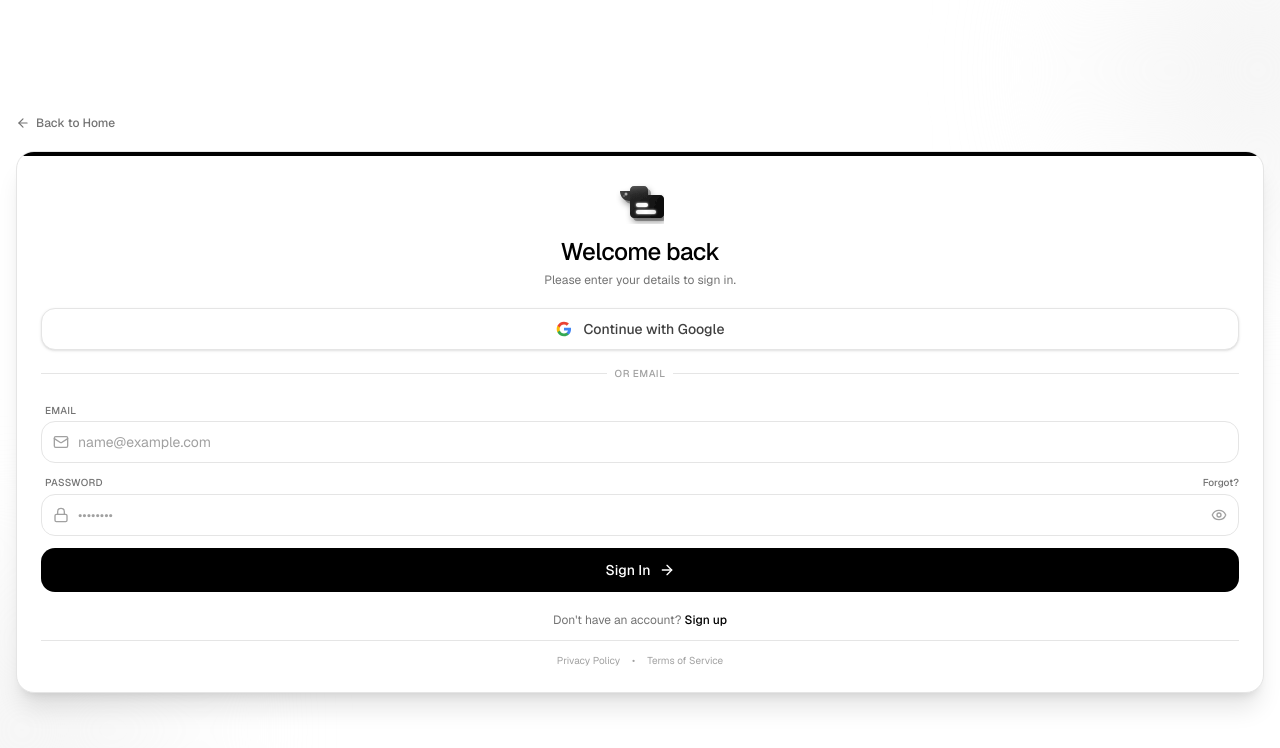
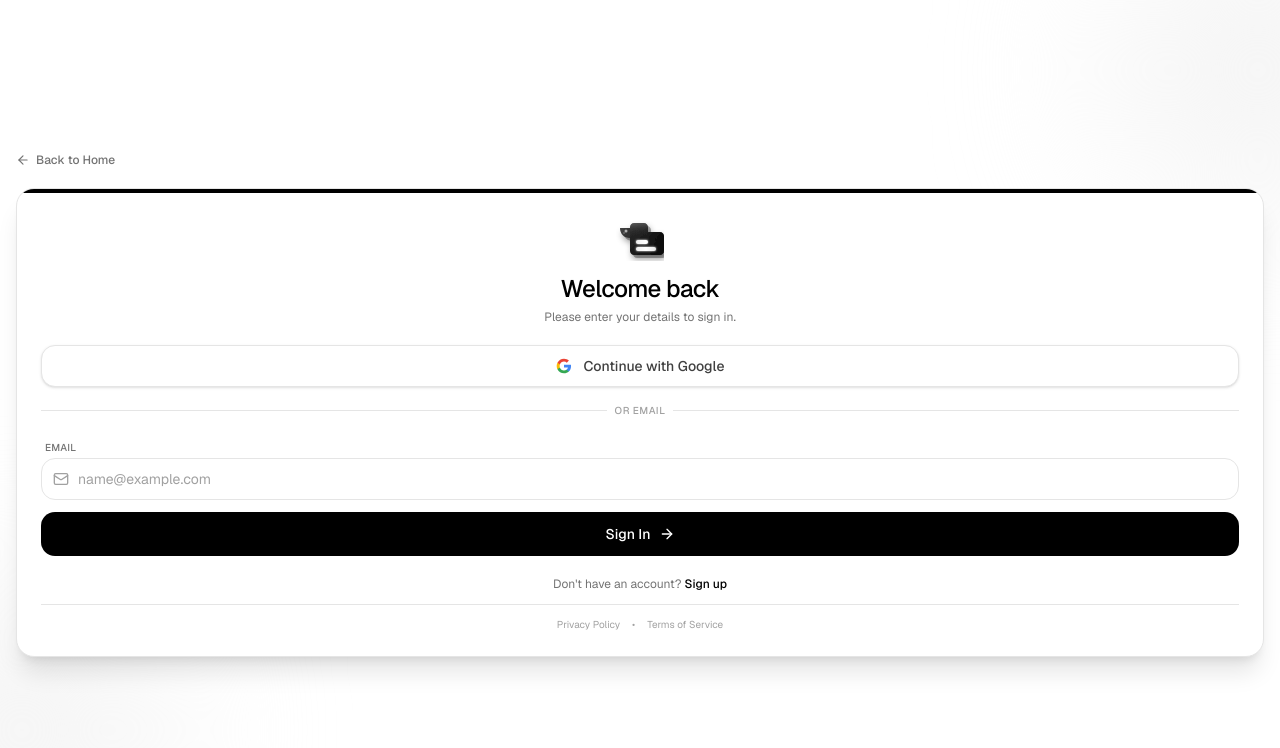
Before and after one commit to ufuoma-oss/minidoc-deploy, a Next.js app: page / in a window 1280 px wide. Both pictures are taken after a click on the button "Sign In". Shown: the top 748 px of the page. Built offline with nearby package versions, Linux system fonts and the light colour scheme.

Commit message:
Change title to Use Cases; Add CTA button before footer; Remove theme toggle; Remove password from sign in

```diff
--- a/src/app/page.tsx
+++ b/src/app/page.tsx
@@ -78,7 +78,7 @@ export default function Home() {
                   <Hero key={String(transition)} onNavigate={handleNavigate} />
                 </motion.div>
 
-              <Features />
+              <Features onNavigate={handleNavigate} />
               </div>
 
               <Footer />
--- a/src/components/animate-ui/Features.tsx
+++ b/src/components/animate-ui/Features.tsx
@@ -156,7 +156,7 @@ const TARGET_USE_CASES = [
   },
 ];
 
-export const Features = () => {
+export const Features = ({ onNavigate }: { onNavigate?: (page: string) => void }) => {
   return (
     <div className="relative pt-16 pb-10 px-5 flex flex-col items-center justify-center mt-auto">
       {/* Benefits Section */}
@@ -284,7 +284,7 @@ export const Features = () => {
           inView
         >
           <h2 className="text-2xl md:text-3xl font-semibold text-center text-foreground mb-2">
-            Built for how you work
+            Use Cases
           </h2>
           <p className="text-muted-foreground text-center mb-10 max-w-xl mx-auto">
             Whatever your role, Mini Doc adapts to your workflow and solves real problems.
@@ -328,6 +328,28 @@ export const Features = () => {
           })}
         </div>
       </div>
+
+      {/* CTA Section */}
+      <div className="w-full max-w-5xl mx-auto mb-16">
+        <MotionEffect
+          slide={{ direction: 'up' }}
+          fade
+          zoom
+          inView
+        >
+          <div className="text-center">
+            <motion.button
+              onClick={() => onNavigate?.('signin')}
+              whileHover={{ scale: 1.05 }}
+              whileTap={{ scale: 0.95 }}
+              className="inline-flex items-center gap-2 px-8 py-4 bg-black text-white font-semibold rounded-full hover:bg-neutral-800 transition-colors text-lg"
+            >
+              Get Started Free
+              <Sparkles className="w-5 h-5" />
+            </motion.button>
+          </div>
+        </MotionEffect>
+      </div>
     </div>
   );
 };
--- a/src/components/animate-ui/Header.tsx
+++ b/src/components/animate-ui/Header.tsx
@@ -2,9 +2,7 @@
 
 import { motion } from 'motion/react';
 import { Logo } from './Logo';
-import { useTheme } from 'next-themes';
 import { useSyncExternalStore } from 'react';
-import { Moon, Sun } from 'lucide-react';
 import { Button } from '@/components/ui/button';
 
 const LOGO_WRAPPER_VARIANTS = {
@@ -30,7 +28,6 @@ const getSnapshot = () => true;
 const getServerSnapshot = () => false;
 
 export const Header = ({ transition, onNavigate }: { transition: boolean; onNavigate?: (page: string) => void }) => {
-  const { resolvedTheme, setTheme } = useTheme();
   const mounted = useSyncExternalStore(emptySubscribe, getSnapshot, getServerSnapshot);
 
   return (
@@ -89,20 +86,7 @@ export const Header = ({ transition, onNavigate }: { transition: boolean; onNavi
           transition={{ type: 'spring', stiffness: 200, damping: 30 }}
           className="absolute z-110 flex items-center gap-x-4"
         >
-          {mounted && (
-            <button
-              onClick={() => setTheme(resolvedTheme === 'dark' ? 'light' : 'dark')}
-              className="p-2 rounded-full bg-neutral-100 dark:bg-neutral-800 hover:bg-neutral-200 dark:hover:bg-neutral-700 transition-colors"
-            >
-              {resolvedTheme === 'dark' ? (
-                <Sun className="w-5 h-5" />
-              ) : (
-                <Moon className="w-5 h-5" />
-              )}
-            </button>
-          )}
-
-          {onNavigate && (
+          {mounted && onNavigate && (
             <Button
               onClick={() => onNavigate('signin')}
               size="sm"
--- a/src/components/minidoc/auth/SignIn.tsx
+++ b/src/components/minidoc/auth/SignIn.tsx
@@ -1,7 +1,7 @@
 'use client';
 
 import React, { useState } from 'react';
-import { Mail, Lock, ArrowRight, ArrowLeft, Eye, EyeOff } from 'lucide-react';
+import { Mail, ArrowRight, ArrowLeft } from 'lucide-react';
 import { motion } from 'motion/react';
 import { createSession } from '@/lib/minidoc/storage';
 import { MiniDocLogo3D } from '../icons/CustomIcons';
@@ -13,8 +13,6 @@ interface SignInProps {
 const SignIn: React.FC<SignInProps> = ({ onNavigate }) => {
   const [isSignUp, setIsSignUp] = useState(false);
   const [email, setEmail] = useState('');
-  const [password, setPassword] = useState('');
-  const [showPassword, setShowPassword] = useState(false);
   const [isLoading, setIsLoading] = useState(false);
 
   const performLogin = () => {
@@ -129,35 +127,6 @@ const SignIn: React.FC<SignInProps> = ({ onNavigate }) => {
               </div>
             </div>
 
-            <div className="space-y-1">
-              <div className="flex justify-between items-center ml-1">
-                <label className="text-[10px] font-medium text-neutral-500 uppercase tracking-wide">Password</label>
-                {!isSignUp && (
-                  <a href="#" className="text-[10px] font-medium text-neutral-500 hover:text-black">Forgot?</a>
-                )}
-              </div>
-              <div className="relative group">
-                <div className="absolute inset-y-0 left-0 pl-3 flex items-center pointer-events-none">
-                  <Lock size={16} className="text-neutral-400 group-focus-within:text-black transition-colors" />
-                </div>
-                <input
-                  type={showPassword ? "text" : "password"}
-                  required
-                  value={password}
-                  onChange={(e) => setPassword(e.target.value)}
-                  className="block w-full pl-9 pr-9 py-2.5 border border-neutral-200 rounded-xl text-black placeholder-neutral-400 focus:outline-none focus:ring-1 focus:ring-black focus:border-black transition-all text-sm bg-white"
-                  placeholder="••••••••"
-                />
-                <button
-                  type="button"
-                  onClick={() => setShowPassword(!showPassword)}
-                  className="absolute inset-y-0 right-0 pr-3 flex items-center text-neutral-400 hover:text-black cursor-pointer"
-                >
-                  {showPassword ? <EyeOff size={16} /> : <Eye size={16} />}
-                </button>
-              </div>
-            </div>
-
             <motion.button
               type="submit"
               disabled={isLoading}
```
